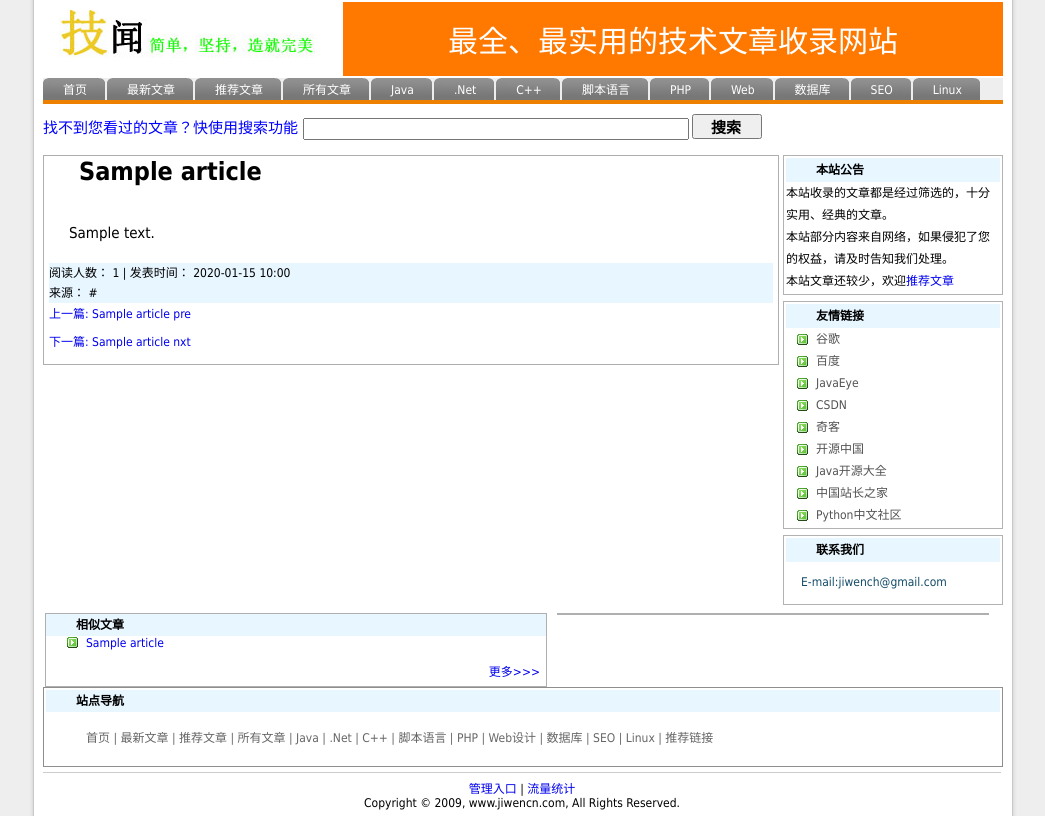
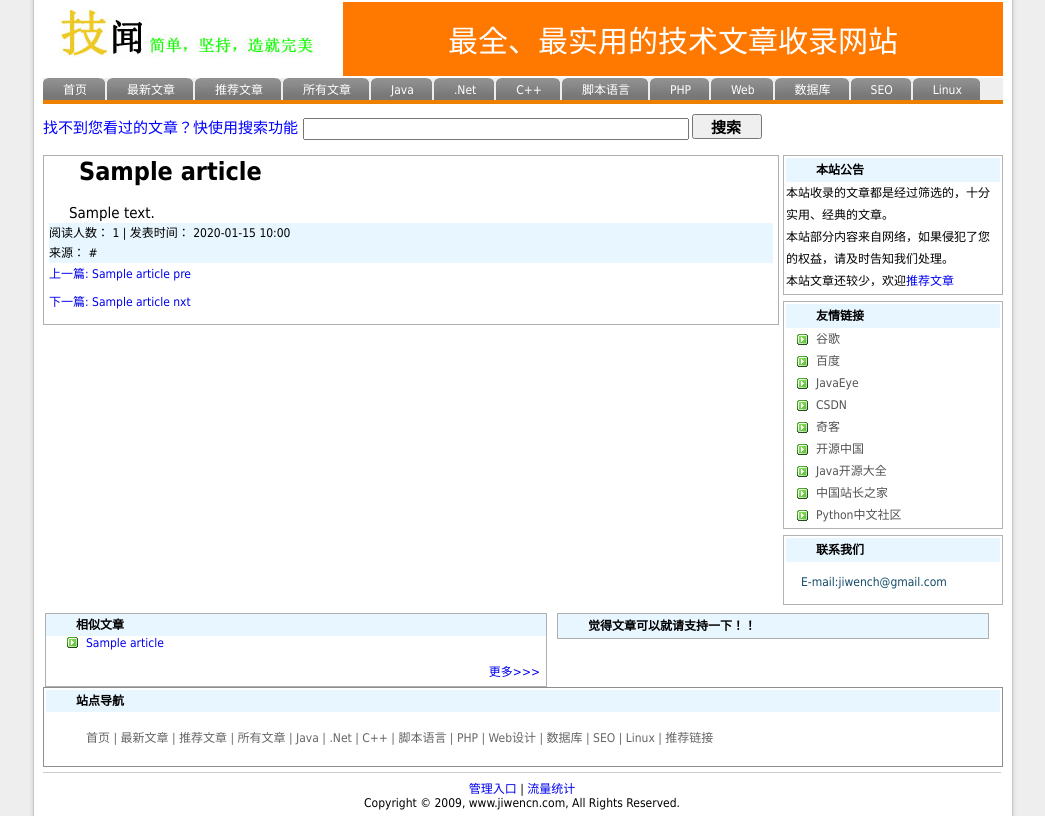
Before and after one commit to doggod999/jiwen, a Django app: template template/article.html in a window 1280 px wide. Shown: the whole page, without its empty margins (117-1162 px from the left). Run offline with Django 3.2, Linux system fonts and the light colour scheme; the template is opened without the code that fills it: most values are stand-ins (such as "Sample title", 1, 10 or a date in 2020).

Commit message:
小修改

```diff
--- a/media/style/style.css
+++ b/media/style/style.css
@@ -382,7 +382,7 @@ a:hover{text-decoration: underline;}
 
 .article_content{
 	font-size:15px;
-	padding:20px;
+	padding:0px 20px 0px 20px;
 }
 
 .article_foot{
@@ -406,3 +406,10 @@ a:hover{text-decoration: underline;}
 	margin-top:20px;
 	margin-left:20px;
 }
+
+.ADsecondleft h5{
+	background:#E8F6FF 12px 8px no-repeat;
+	padding-left:30px;
+	font-size:12px;
+	line-height:24px;
+}
--- a/template/ADsecondleft.html
+++ b/template/ADsecondleft.html
@@ -1,4 +1,5 @@
 <div class="ADsecondleft">
+<h5>觉得文章可以就请支持一下！！</h5>
 	<script type="text/javascript"><!--
 google_ad_client = "pub-3757168957026583";
 /* 336x280, 创建于 09-9-25 */
--- a/template/article.html
+++ b/template/article.html
@@ -32,6 +32,19 @@ src="http://pagead2.googlesyndication.com/pagead/show_ads.js">
 
 
 			{% autoescape off %}<div class="article_content">{{article.content}}</div>{% endautoescape %}
+
+			<div class="ADdown"><script type="text/javascript"><!--
+google_ad_client = "pub-3757168957026583";
+/* 728x90, 创建于 09-9-28 */
+google_ad_slot = "9214269604";
+google_ad_width = 728;
+google_ad_height = 90;
+//-->
+</script>
+<script type="text/javascript"
+src="http://pagead2.googlesyndication.com/pagead/show_ads.js">
+</script></div>
+
 			<div class="article_foot">阅读人数： {{article.read_count}} | 发表时间： {{article.post_time|date:"Y-m-d H:i"}}
 			{% if is_admin%} | <a href="/article/{{article.id}}/write/">修改文章</a>
 			{% endif %}
--- a/views.py
+++ b/views.py
@@ -78,6 +78,7 @@ def write(request, article_id=None):
     if not users.is_current_user_admin():
         return HttpResponseRedirect('/admin/')
     article = None
+    meta = None
     if article_id :
         article = db.GqlQuery("SELECT * FROM Article WHERE id = :id", id=long(article_id)).get()
         meta = db.GqlQuery("SELECT * FROM Meta WHERE id = :id", id=long(article_id)).get()
```
